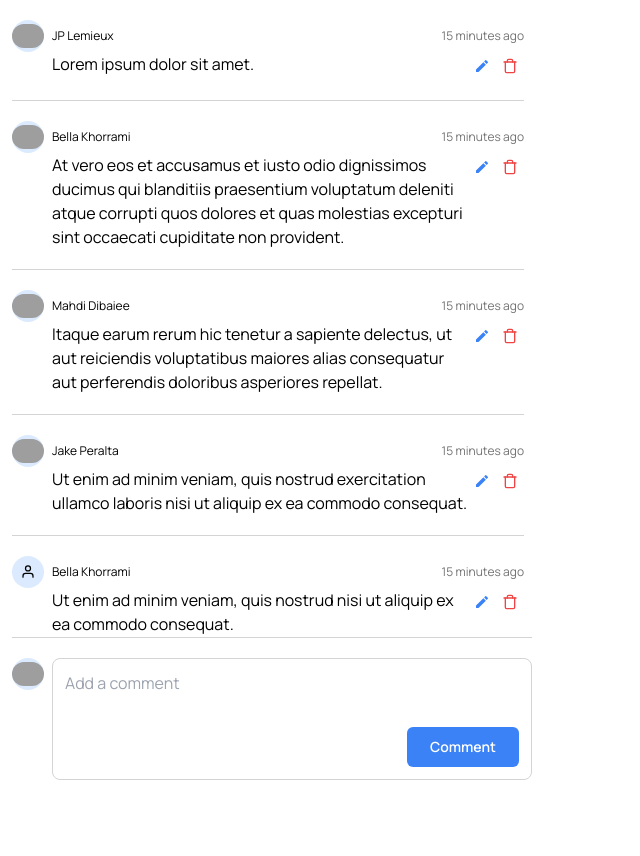
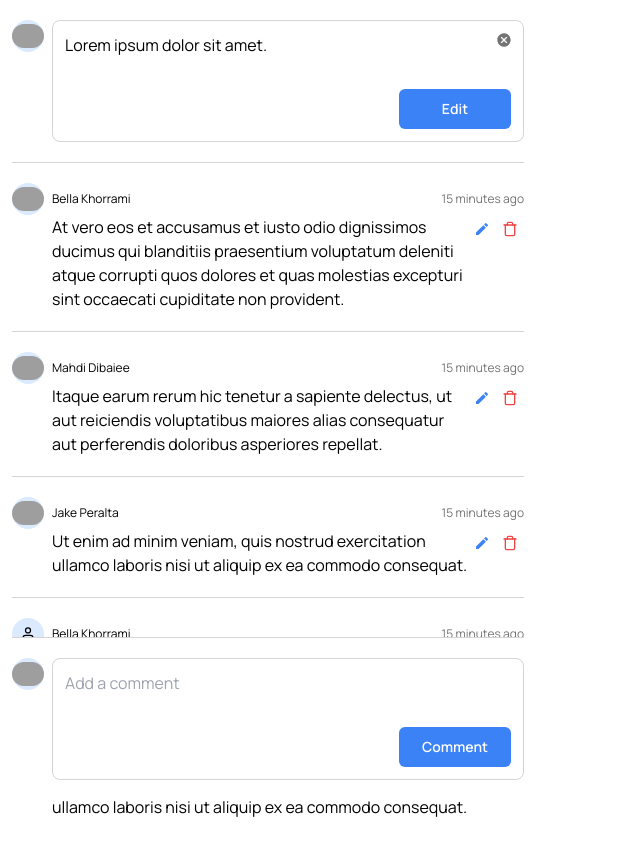
Before and after one commit to gagandeep-singh-sde/toy-comment-app, a Next.js app: page / in a window 1280 px wide. Both pictures are taken after a click on the element 482 px from the left and 66 px from the top of the page. Shown: the top 856 px of the page, without its empty margins (0-640 px from the left). Built offline with nearby package versions, Linux system fonts and the light colour scheme; grey boxes are pictures that could not be loaded.

Commit message:
feat/ui: cancel action add to comment edit

```diff
--- a/src/components/comment-box/CommentBox.d.ts
+++ b/src/components/comment-box/CommentBox.d.ts
@@ -2,4 +2,6 @@ export type CommentBoxProps = {
   buttonText: string;
   placeholder: string;
   onClick: (data: FormFieldsType) => void;
+  onCancel?: () => void;
+  content?: string;
 };
--- a/src/components/comment-box/CommentBox.tsx
+++ b/src/components/comment-box/CommentBox.tsx
@@ -2,6 +2,8 @@
 import { SubmitHandler, useForm } from "react-hook-form";
 import { zodResolver } from "@hookform/resolvers/zod";
 import { z } from "zod";
+
+import { MdCancel } from "react-icons/md";
 
 import Button from "@/ui/button";
 import { CommentBoxProps } from "./commentBox.d";
@@ -16,7 +18,13 @@ const schema = z.object({
 
 export type FormFieldsType = z.infer<typeof schema>;
 
-const CommentBox = ({ buttonText, placeholder, onClick }: CommentBoxProps) => {
+const CommentBox = ({
+  buttonText,
+  placeholder,
+  onClick,
+  onCancel,
+  content,
+}: CommentBoxProps) => {
   const {
     register,
     handleSubmit,
@@ -31,22 +39,31 @@ const CommentBox = ({ buttonText, placeholder, onClick }: CommentBoxProps) => {
   };
   return (
     <div>
-      <div className="pt-5 flex items-start">
+      <div className="pt-5 relative w-full flex items-start">
         <Avatar profilePicture="https://avatar.iran.liara.run/public/4" />
-        <div className="ml-2 border border-neutral-300 rounded-lg">
-          <form className="flex" onSubmit={handleSubmit(submitHandler)}>
+        <div className="ml-2 w-full border border-neutral-300 rounded-lg">
+          <form className="flex w-full" onSubmit={handleSubmit(submitHandler)}>
             <textarea
-              className="p-3 resize-none bg-transparent focus:outline-none"
+              className="p-3 w-full resize-none bg-transparent focus:outline-none"
               {...register("comment")}
               placeholder={placeholder}
               rows={4}
-              cols={35}
-            />
-            <div className="self-end mb-3 mr-3">
+            >
+              {content}
+            </textarea>
+            <div className="self-end mb-3 mr-3 ml-3">
               <Button label={buttonText} type="submit" />
             </div>
           </form>
         </div>
+        {buttonText == "Edit" && (
+          <div
+            className="absolute right-0 m-3 text-neutral-500 cursor-pointer"
+            onClick={onCancel}
+          >
+            <MdCancel />
+          </div>
+        )}
       </div>
       {errors.comment && (
         <p className="text-red-500 text-sm ml-10 mt-2.5">
--- a/src/components/comment-feed/CommentFeed.tsx
+++ b/src/components/comment-feed/CommentFeed.tsx
@@ -15,7 +15,7 @@ const CommentFeed = () => {
           <Comment key={comment.id} comment={comment} />
         ))}
       </div>
-      <div className="fixed bottom-0 pb-5 bg-white z-10">
+      <div className="fixed w-full max-w-lg bottom-0 pb-5 bg-white z-10">
         <CommentBox
           buttonText="Comment"
           placeholder="Add a comment"
--- a/src/components/comment/Comment.tsx
+++ b/src/components/comment/Comment.tsx
@@ -1,6 +1,10 @@
 "use client";
+import { useState } from "react";
+
 import Avatar from "@/ui/avatar";
 import ActionWithConfirmation from "@/ui/action-with-confirmation";
+import CommentBox from "@/components/comment-box";
+
 import { FiTrash } from "react-icons/fi";
 import { FiTrash2 } from "react-icons/fi";
 import { MdCreate } from "react-icons/md";
@@ -9,12 +13,33 @@ import { CommentProps } from "./Comment.d";
 import Action from "@/ui/action";
 
 const Comment = ({ comment }: CommentProps) => {
-  const onClickHandler = () => {
+  const [isEditing, setIsEditing] = useState(false);
+  const onActionClick = () => {
+    setIsEditing((prev) => !prev);
+  };
+  const onActionWithConfirmationClick = () => {
     console.log("Delete comment");
+  };
+  const onEdit = () => {
+    setIsEditing((prev) => !prev);
+  };
+  const onCancel = () => {
+    setIsEditing((prev) => !prev);
   };
   return (
     <>
-      <div className="py-5">
+      {isEditing ? (
+        <div className="pb-5">
+          <CommentBox
+            buttonText="Edit"
+            placeholder=""
+            content={comment.content}
+            onClick={onEdit}
+            onCancel={onCancel}
+          />
+        </div>
+      ) : (
+        <div className="py-5 cursor-pointer">
           <div className="flex items-center">
             <div className="flex w-full">
               <Avatar
@@ -29,9 +54,9 @@ const Comment = ({ comment }: CommentProps) => {
           <div className="flex">
             <p className="ml-10 w-full">{comment.content}</p>
             <div className="flex justify-end">
-            <Action Icon={MdCreate} onClick={onClickHandler} />
+              <Action Icon={MdCreate} onClick={onActionClick} />
               <ActionWithConfirmation
-              onClick={onClickHandler}
+                onClick={onActionWithConfirmationClick}
                 Icon={FiTrash}
                 ConfirmActionIcon={FiTrash2}
                 ConfirmActionMessage="Confirm!"
@@ -39,6 +64,7 @@ const Comment = ({ comment }: CommentProps) => {
             </div>
           </div>
         </div>
+      )}
     </>
   );
 };
--- a/src/ui/button/Button.d.ts
+++ b/src/ui/button/Button.d.ts
@@ -1,14 +1,5 @@
-type BaseButtonProps = {
+export type ButtonProps = {
   label: string;
+  type?: "button" | "submit";
+  onClick?: () => void;
 };
-
-type ButtonProps = BaseButtonProps &
-  (
-    | {
-        type?: "button";
-        onClick: () => void;
-      }
-    | {
-        type: "submit";
-      }
-  );
```
Lines whose indentation alone changed are shown as unchanged.
